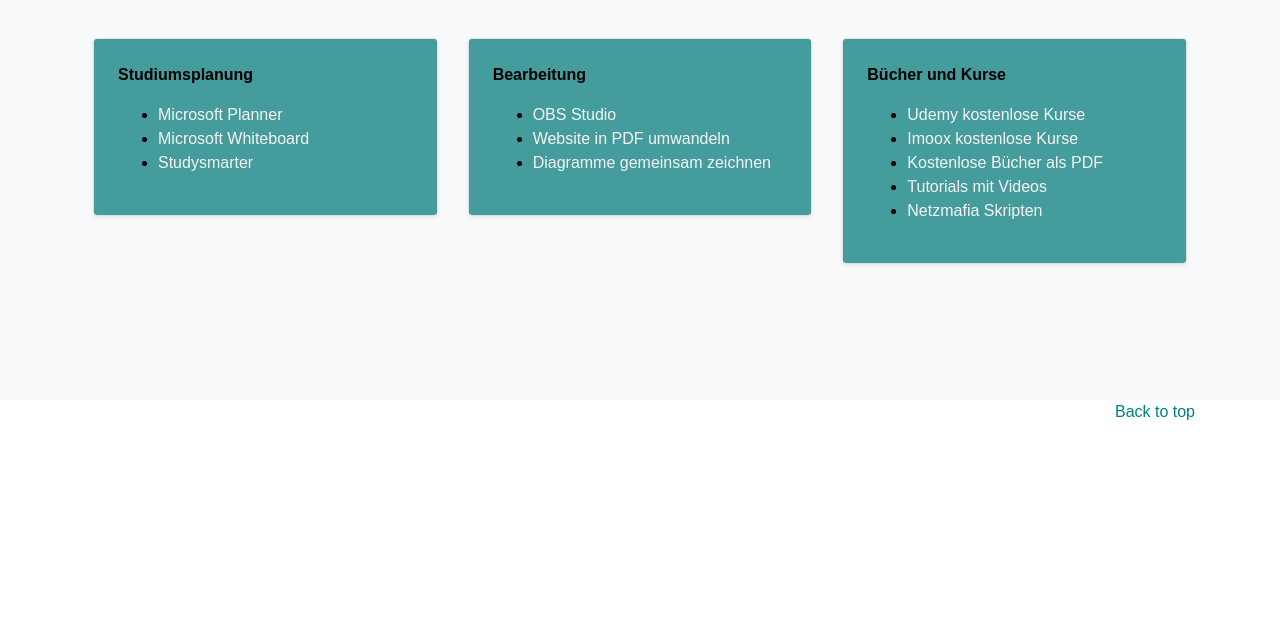
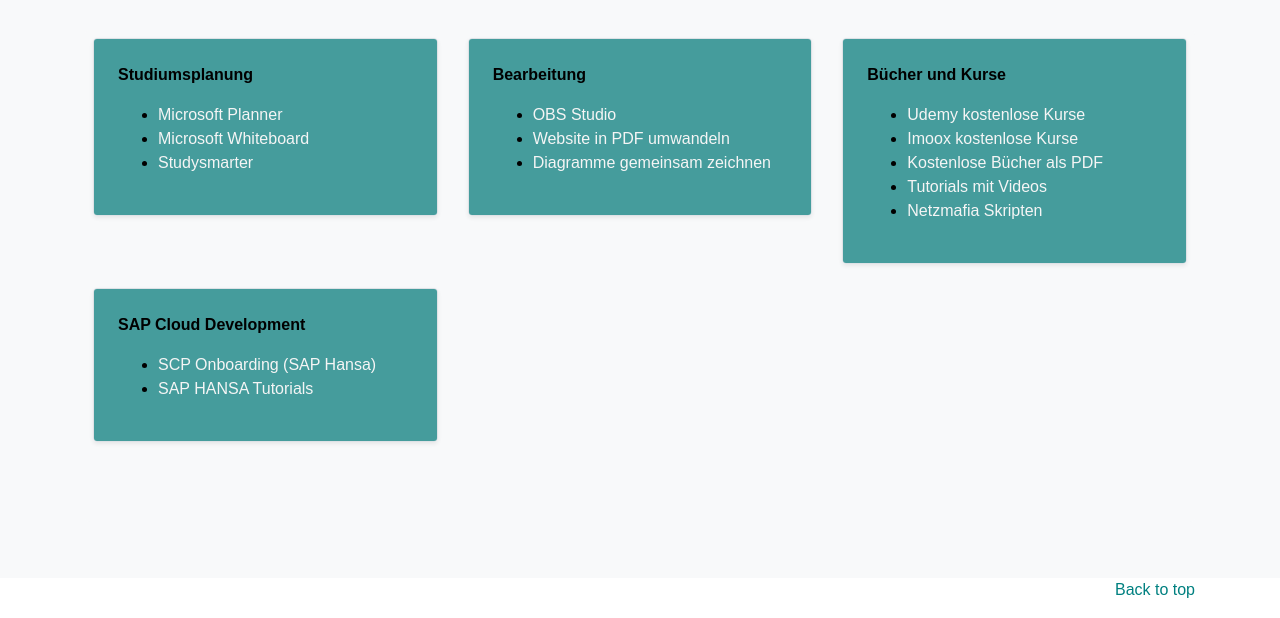
Before and after one commit to ninawaldner/linkIT, a plain HTML site: page other-pages/Tools.html in a window 1280 px wide. Shown: the part 241-859 px from the top of the page. Before the commit the page ends 800 px from the top, so only its background shows below. Drawn offline with Linux system fonts and the light colour scheme.

Commit message:
updated Tools

```diff
--- a/other-pages/Tools.html
+++ b/other-pages/Tools.html
@@ -168,24 +168,20 @@
               </div>
             </div>
 
-            <!--div class="col-md-4">
+            <div class="col-md-4">
               <div
                 class="row no-gutters border rounded overflow-hidden flex-md-row mb-4 shadow-sm h-md-250 position-relative">
                 <div class="col p-4 d-flex flex-column position-static" style="background-color: rgba(7, 124, 124, 0.74)">
-                  <strong><a style="color: black;">Tutorials</strong></a>
+                  <strong><a style="color: black;">SAP Cloud Development</strong></a>
 
                   <p></p>
                   <ul style="color:black;">
                     <li>
-                      <a href="https://www.tutorialspoint.com/java/index.htm" target="_blank">Tutorialspoint Java
-                        Programming</a>
+                      <a href="https://www.youtube.com/playlist?list=PLkzo92owKnVw3l4fqcLoQalyFi9K4-UdY" target="_blank">SCP Onboarding (SAP Hansa)</a>
                     </li>
                     <li>
-                      <a href="https://www.tutorialspoint.com/java_technology_tutorials.htm"
-                        target="_blank">Tutorialspoint Java Technologien</a>
-                    </li>
-                    <li>
-                      <a href="https://codingbat.com/java" target="_blank">CodingBat</a>
+                      <a href="https://www.youtube.com/user/saphanaacademy/playlists?view=50&sort=dd&shelf_id=14"
+                        target="_blank">SAP HANSA Tutorials</a>
                     </li>
                   </ul>
                 </div>
@@ -193,7 +189,7 @@
             </div>
 
 
-        <div class="col-md-4">
+        <!--div class="col-md-4">
           <div
             class="row no-gutters border rounded overflow-hidden flex-md-row mb-4 shadow-sm h-md-250 position-relative">
             <div class="col p-4 d-flex flex-column position-static" style="background-color: rgba(7, 124, 124, 0.74)">
```
